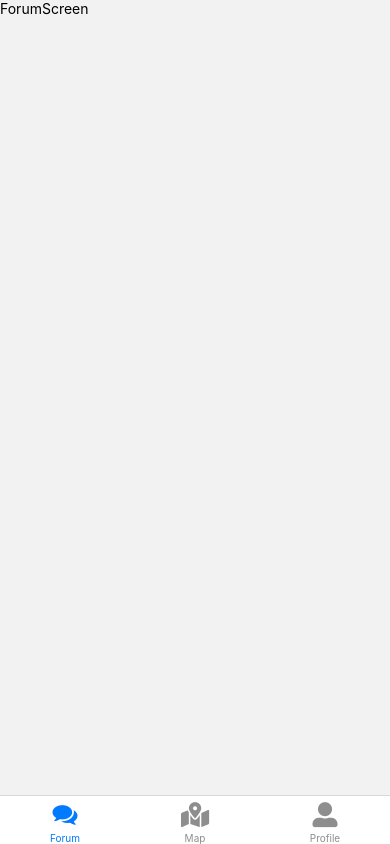
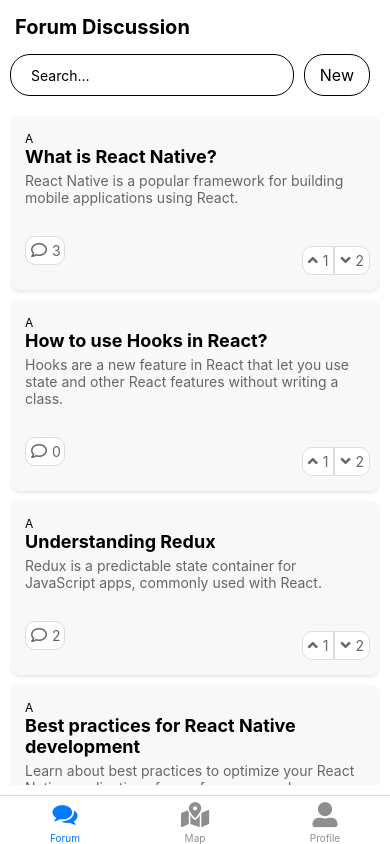
Before and after one commit to AJustiago/S-A-D, a React Native app in the folder mobiletest/: screen /Forum in a window 390 px wide. Built offline with nearby package versions, Linux system fonts and the light colour scheme.

Commit message:
Forum Page

```diff
--- /dev/null
+++ b/mobiletest/src/components/ForumCard.tsx
@@ -0,0 +1,112 @@
+import React from 'react';
+import { StyleSheet, Text, View } from 'react-native';
+import FontAwesome5Icon from 'react-native-vector-icons/FontAwesome5';
+
+interface CardProps {
+  username: string;
+  title: string;
+  description: string;
+  count: number;
+  upCount: number;
+  downCount: number;
+}
+
+const Card: React.FC<CardProps> = ({ username, title, description, count, upCount, downCount }) => (
+  <View style={styles.card}>
+    <Text style={styles.cardUsername}>{username}</Text>
+    <Text style={styles.cardTitle}>{title}</Text>
+    <Text style={styles.cardDescription}>{description}</Text>
+    <View style={styles.bottomLeftContainer}>
+      <FontAwesome5Icon name="comment" size={16} color="#666" />
+      <Text style={styles.countText}>{count}</Text>
+    </View>
+    <View style={styles.rightSideContainer}>
+      <View style={styles.iconContainer1}>
+        <FontAwesome5Icon name="angle-up" size={16} color="#666" />
+        <Text style={styles.countText}>{upCount}</Text>
+      </View>
+      <View style={styles.iconContainer2}>
+        <FontAwesome5Icon name="angle-down" size={16} color="#666" />
+        <Text style={styles.countText}>{downCount}</Text>
+      </View>
+    </View>
+  </View>
+);
+
+const styles = StyleSheet.create({
+  card: {
+    backgroundColor: '#f8f8f8',
+    borderRadius: 10,
+    padding: 15,
+    marginBottom: 10,
+    shadowColor: '#000',
+    shadowOffset: { width: 0, height: 2 },
+    shadowOpacity: 0.1,
+    shadowRadius: 4,
+    elevation: 2,
+    position: 'relative',
+  },
+  cardUsername: {
+    fontSize: 12,
+    color: '#000',
+  },
+  cardTitle: {
+    fontSize: 18,
+    fontWeight: 'bold',
+    color: '#000',
+    marginBottom: 5,
+  },
+  cardDescription: {
+    fontSize: 14,
+    color: '#666',
+    marginBottom: 10,
+  },
+  bottomLeftContainer: {
+    flexDirection: 'row',
+    alignItems: 'center',
+    backgroundColor: '#fff',
+    padding: 5,
+    borderRadius: 10,
+    borderWidth: 1,
+    borderColor: '#ddd',
+    marginBottom: 10,
+    marginTop: 20,
+    width: 40
+  },
+  countText: {
+    fontSize: 14,
+    color: '#666',
+    marginLeft: 5,
+  },
+  rightSideContainer: {
+    position: 'absolute',
+    flexDirection: 'row',
+    bottom: 10,
+    right: 10,
+    alignItems: 'center',
+  },
+  iconContainer1: {
+    flexDirection: 'row',
+    alignItems: 'center',
+    backgroundColor: '#fff',
+    padding: 5,
+    borderTopLeftRadius: 10,
+    borderBottomLeftRadius: 10,
+    borderWidth: 1,
+    borderColor: '#ddd',
+    marginBottom: 5,
+  },
+  iconContainer2: {
+    flexDirection: 'row',
+    alignItems: 'center',
+    backgroundColor: '#fff',
+    padding: 5,
+    borderTopRightRadius: 10,
+    borderBottomRightRadius: 10,
+    borderWidth: 1,
+    borderColor: '#ddd',
+    marginBottom: 5,
+  },
+});
+
+export default Card;
--- a/mobiletest/src/screens/ForumScreen.tsx
+++ b/mobiletest/src/screens/ForumScreen.tsx
@@ -1,12 +1,139 @@
-import { View, Text } from 'react-native'
-import React from 'react'
+import React, { useEffect, useState } from 'react';
+import { FlatList, StyleSheet, Text, TextInput, TouchableOpacity, View } from 'react-native';
+import FontAwesome5Icon from 'react-native-vector-icons/FontAwesome5';
+import Card from '../components/ForumCard';
+import { fetchForumData, ForumPost } from '../services/ForumServices';
 
-const ForumScreen = () => {
+const ForumScreen: React.FC = () => {
+  const [isFocused, setIsFocused] = useState<boolean>(false);
+  const [searchText, setSearchText] = useState<string>('');
+  const [data, setData] = useState<ForumPost[]>([]);
+
+  useEffect(() => {
+    const fetchData = async () => {
+      try {
+        const result = await fetchForumData();
+        setData(result);
+      } catch (error) {
+        console.error('Error fetching data:', error);
+      }
+    };
+
+    fetchData();
+  }, []);
+
+  const handleFocus = () => {
+    setIsFocused(true);
+  };
+
+  const handleBlur = () => {
+    if (searchText === '') {
+      setIsFocused(false);
+    }
+  };
+
+  const handleClear = () => {
+    setSearchText('');
+    setIsFocused(false);
+  };
+
+  const filteredData = data.filter(item =>
+    item.title.toLowerCase().includes(searchText.toLowerCase())
+  );
+
   return (
-    <View>
-      <Text>ForumScreen</Text>
+    <View style={styles.container}>
+      <Text style={styles.headerText}>Forum Discussion</Text>
+      <View style={styles.header}>
+        <View style={styles.searchContainer}>
+          <TextInput
+            style={styles.searchInput}
+            placeholder="Search..."
+            placeholderTextColor="black"
+            onFocus={handleFocus}
+            onBlur={handleBlur}
+            value={searchText}
+            onChangeText={setSearchText}
+          />
+          {isFocused || searchText.length > 0 ? (
+            <TouchableOpacity style={styles.clearButton} onPress={handleClear}>
+              <FontAwesome5Icon name="times" size={20} color="black" />
+            </TouchableOpacity>
+          ) : null}
+        </View>
+        <TouchableOpacity style={styles.button}>
+          <Text style={styles.buttonText}>New</Text>
+        </TouchableOpacity>
+      </View>
+      <View style={styles.content}>
+        <FlatList
+          data={filteredData}
+          keyExtractor={(item) => item.id.toString()}
+          renderItem={({ item }) => (
+            <Card username={item.username} title={item.title} description={item.description} count={item.count} upCount={item.upCount} downCount={item.downCount}/>
+          )}
+        />
+      </View>
     </View>
-  )
-}
+  );
+};
 
-export default ForumScreen
+const styles = StyleSheet.create({
+  container: {
+    flex: 1,
+    backgroundColor: '#fff',
+  },
+  headerText: {
+    marginTop: 10,
+    color: '#000',
+    alignItems: 'center',
+    padding: 5,
+    marginLeft: 10,
+    fontSize: 20,
+    fontWeight: 'bold',
+  },
+  header: {
+    flexDirection: 'row',
+    alignItems: 'center',
+    padding: 10,
+  },
+  searchContainer: {
+    flexDirection: 'row',
+    alignItems: 'center',
+    flex: 1,
+    borderColor: 'black',
+    borderWidth: 1,
+    borderRadius: 20,
+  },
+  searchInput: {
+    flex: 1,
+    height: 40,
+    paddingHorizontal: 10,
+    marginLeft: 10,
+    color: "#000",
+  },
+  clearButton: {
+    padding: 10,
+  },
+  button: {
+    borderWidth: 1,
+    borderColor: '#000',
+    borderRadius: 20,
+    paddingHorizontal: 15,
+    paddingVertical: 10,
+    marginLeft: 10,
+    marginRight: 10,
+    justifyContent: 'center',
+    alignItems: 'center',
+  },
+  buttonText: {
+    color: '#000',
+    fontSize: 16,
+  },
+  content: {
+    flex: 1,
+    padding: 10,
+  },
+});
+
+export default ForumScreen;
--- /dev/null
+++ b/mobiletest/src/services/ForumServices.tsx
@@ -0,0 +1,107 @@
+export interface ForumPost {
+    username: string;
+    id: number;
+    title: string;
+    description: string;
+    upCount: number,
+    downCount: number,
+    count: number;
+}
+
+const dummyData: ForumPost[] = [
+{
+    username: 'A',
+    id: 1,
+    title: 'What is React Native?',
+    description: 'React Native is a popular framework for building mobile applications using React.',
+    upCount: 1,
+    downCount: 2,
+    count: 3,
+},
+{
+    username: 'A',
+    id: 2,
+    title: 'How to use Hooks in React?',
+    description: 'Hooks are a new feature in React that let you use state and other React features without writing a class.',
+    upCount: 1,
+    downCount: 2,
+    count: 0,
+},
+{
+    username: 'A',
+    id: 3,
+    title: 'Understanding Redux',
+    description: 'Redux is a predictable state container for JavaScript apps, commonly used with React.',
+    upCount: 1,
+    downCount: 2,
+    count: 2,
+},
+{
+    username: 'A',
+    id: 4,
+    title: 'Best practices for React Native development',
+    description: 'Learn about best practices to optimize your React Native applications for performance and maintainability.',
+    upCount: 1,
+    downCount: 2,
+    count: 1,
+},
+{
+    username: 'A',
+    id: 5,
+    title: 'What is Expo?',
+    description: 'Expo is a framework and a platform for universal React applications, providing a set of tools and services for building, deploying, and developing React Native apps.',
+    upCount: 1,
+    downCount: 2,
+    count: 0,
+},
+{
+    username: 'A',
+    id: 6,
+    title: 'What is React Native?',
+    description: 'React Native is a popular framework for building mobile applications using React.',
+    upCount: 1,
+    downCount: 2,
+    count: 0,
+},
+{
+    username: 'A',
+    id: 7,
+    title: 'How to use Hooks in React?',
+    description: 'Hooks are a new feature in React that let you use state and other React features without writing a class.',
+    upCount: 1,
+    downCount: 2,
+    count: 0,
+},
+{
+    username: 'A',
+    id: 8,
+    title: 'Understanding Redux',
+    description: 'Redux is a predictable state container for JavaScript apps, commonly used with React.',
+    upCount: 1,
+    downCount: 2,
+    count: 0,
+},
+{
+    username: 'A',
+    id: 9,
+    title: 'Best practices for React Native development',
+    description: 'Learn about best practices to optimize your React Native applications for performance and maintainability.',
+    upCount: 1,
+    downCount: 2,
+    count: 0,
+},
+{
+    username: 'A',
+    id: 10,
+    title: 'What is Expo?',
+    description: 'Expo is a framework and a platform for universal React applications, providing a set of tools and services for building, deploying, and developing React Native apps.',
+    upCount: 1,
+    downCount: 2,
+    count: 0,
+},
+];
+
+export const fetchForumData = async (): Promise<ForumPost[]> => {
+    await new Promise(resolve => setTimeout(resolve, 1000));
+    return dummyData;
+};
```
